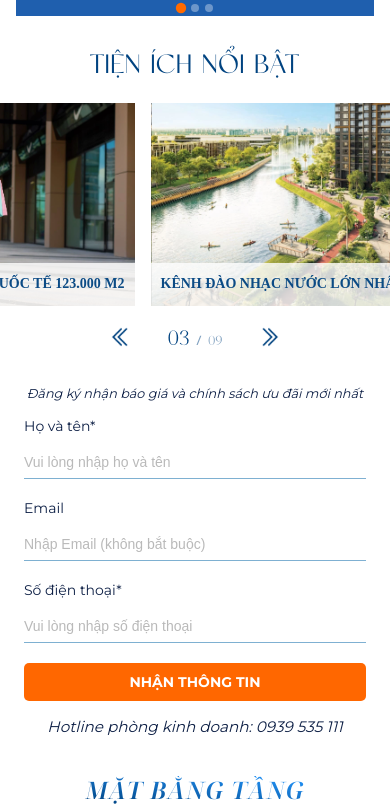
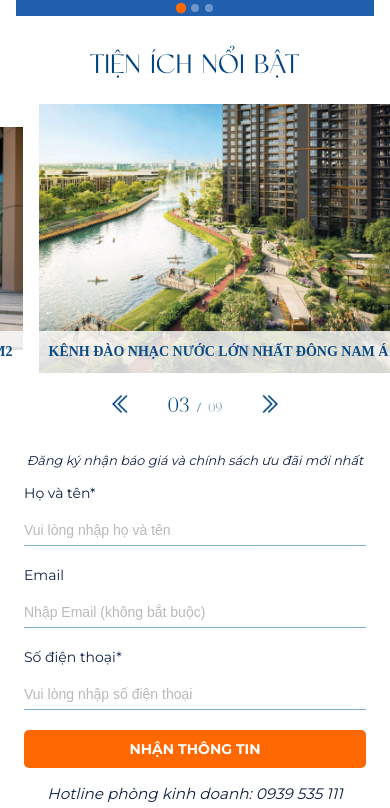
Before and after one commit to linhlehong2208dev/masterise-cosmo-central, a React (Vite) app: page / in a window 390 px wide. Shown: the part 3396-4204 px from the top of the page. Built offline with nearby package versions, Linux system fonts and the light colour scheme; a web font is replaced by a local one.

Commit message:
fix height imgwrapper

```diff
--- a/src/components/CanHo/CanHo.module.css
+++ b/src/components/CanHo/CanHo.module.css
@@ -609,7 +609,7 @@
     font-size: 0.85rem;
   }
   .imageWrapper {
-    min-height: 14rem;
+    min-height: 16rem;
   }
   .arrow {
     width: 2rem;
@@ -639,6 +639,11 @@
   }
 }
 
+@media (max-width: 400px) {
+  .imageWrapper {
+    min-height: 15rem;
+  }
+}
 /* ════════════════════════════════════════
    ZOOM MODAL
 ════════════════════════════════════════ */
--- a/src/components/Casourel/Carousel.module.css
+++ b/src/components/Casourel/Carousel.module.css
@@ -25,6 +25,24 @@
   box-sizing: border-box;
 }
 
+@media (max-width: 1024px) {
+  .carousel {
+    padding: 0 4rem;
+  }
+}
+
+@media (max-width: 768px) {
+  .carousel {
+    padding: 0 2rem;
+  }
+}
+
+@media (max-width: 600px) {
+  .carousel {
+    padding: 0 1rem;
+  }
+}
+
 .list {
   display: flex;
   gap: 3rem;
@@ -43,6 +61,7 @@
   aspect-ratio: 16 / 9;
   background-size: cover;
   background-position: center;
+  background-repeat: no-repeat;
   display: flex;
   align-items: flex-end;
   transition: transform 0.8s ease;
@@ -153,7 +172,8 @@
   }
   .card {
     min-width: clamp(360px, 70vw, 720px);
-    aspect-ratio: 16 / 9;
+    aspect-ratio: 3 / 2;
+    background-size: contain;
   }
   .overlay {
     padding: 15px;
@@ -187,7 +207,8 @@
   }
   .card {
     min-width: clamp(300px, 75vw, 600px);
-    aspect-ratio: 16 / 9;
+    aspect-ratio: 4 / 3;
+    background-size: contain;
   }
   .overlay {
     padding: 12px;
@@ -225,7 +246,8 @@
   }
   .card {
     min-width: 80vw;
-    aspect-ratio: 16 / 9;
+    background-size: contain;
+    aspect-ratio: 4 / 3;
   }
   .overlay {
     padding: 10px;
```
